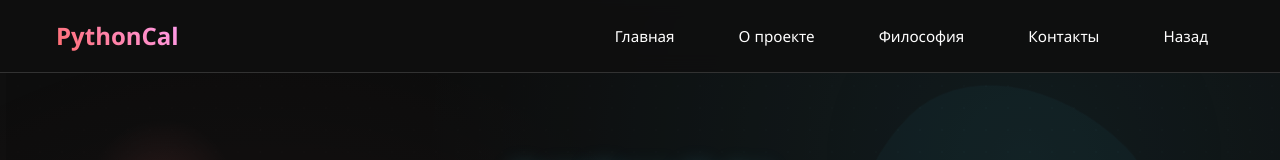
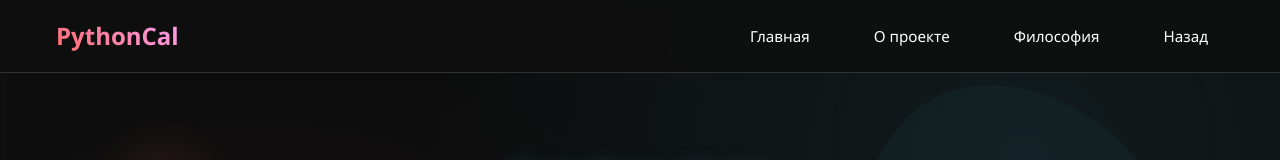
Before and after one commit to razetka2010/Business-card-website, a plain HTML site: page about.html in a window 1280 px wide. Shown: the top 160 px of the page. Drawn offline with Linux system fonts and the light colour scheme.

Commit message:
Update about.html

```diff
--- a/about.html
+++ b/about.html
@@ -33,7 +33,6 @@
                 <a href="#hero" class="nav-link desktop-hover">Главная</a>
                 <a href="#about" class="nav-link desktop-hover">О проекте</a>
                 <a href="#philosophy" class="nav-link desktop-hover">Философия</a>
-                <a href="#contact" class="nav-link desktop-hover">Контакты</a>
                 <a href="index.html" class="nav-link desktop-hover">Назад</a>
             </div>
             <div class="mobile-menu-btn">
@@ -209,4 +208,5 @@
 
     <script src="script.js"></script>
 </body>
+
 </html>
```
